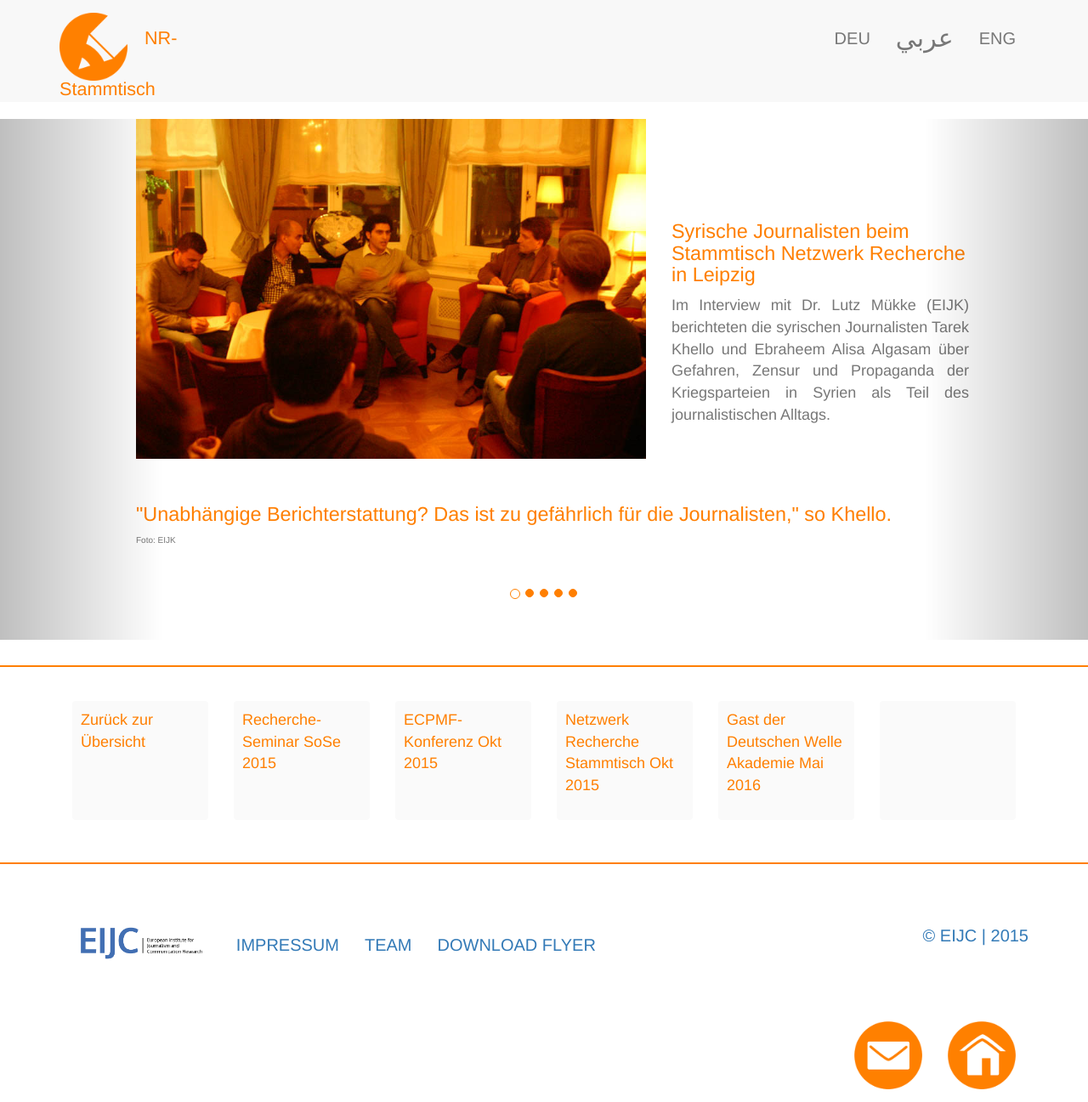
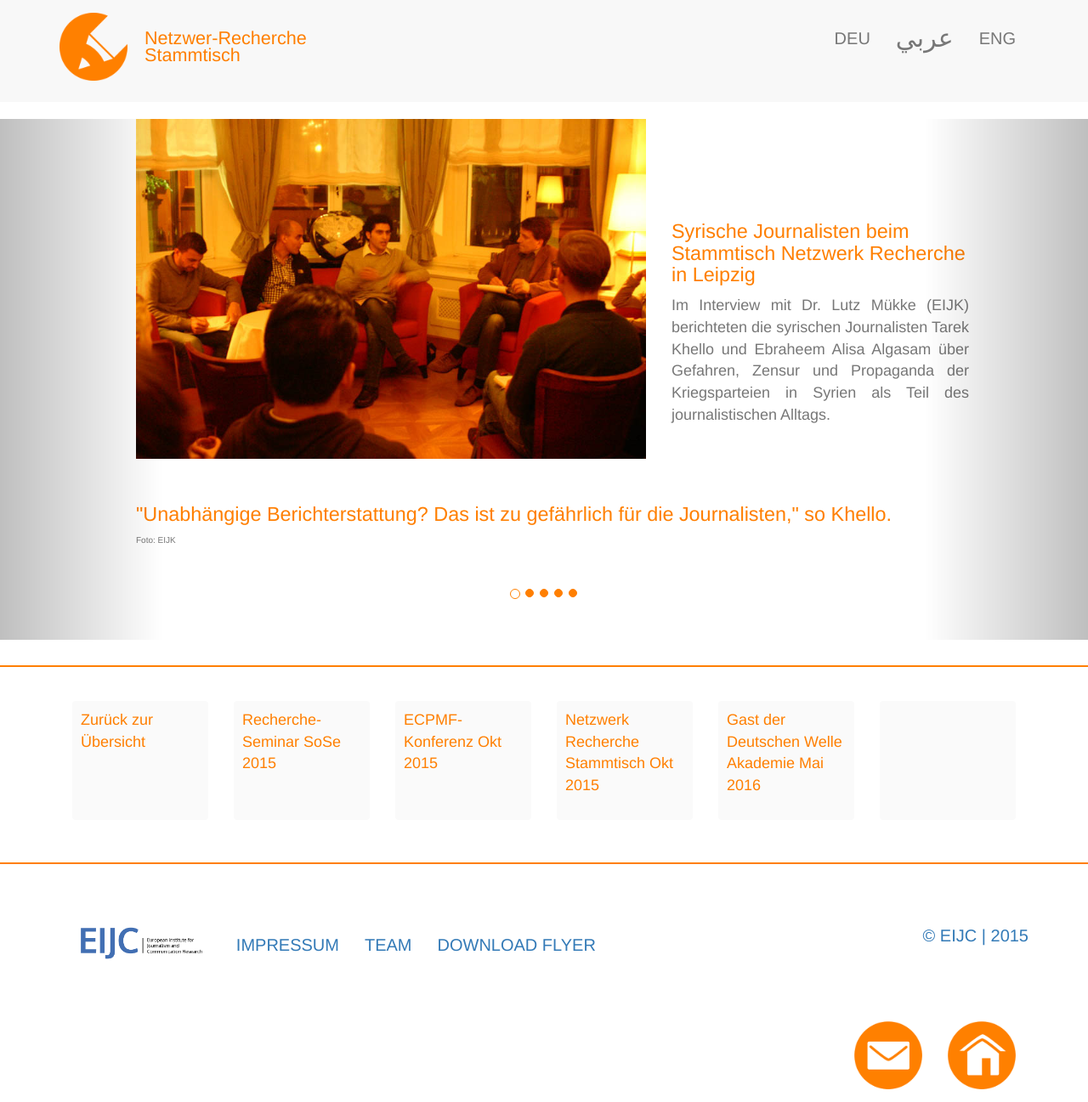
Before and after one commit to EIJC/TIJ, a Jekyll site: the page built from _posts/2015-10-29-nr-stammtisch.html, in a window 1280 px wide and 1297 px high. Shown: the whole window at 85% size. Built offline with Jekyll 4.4.1, drawn with Linux system fonts in a browser that asks for light colours; nearby versions of some CDN libraries.

Commit message:
Update 2015-10-29-nr-stammtisch.html

```diff
--- a/_posts/2015-10-29-nr-stammtisch.html
+++ b/_posts/2015-10-29-nr-stammtisch.html
@@ -1,5 +1,5 @@
 ---
-title: NR-Stammtisch
+title: Netzwer-Recherche Stammtisch
 language: de
 ---
 <div class="carousel slide" data-interval="15000" data-ride="carousel" id="myCarousel"><!-- Indicators -->
```
